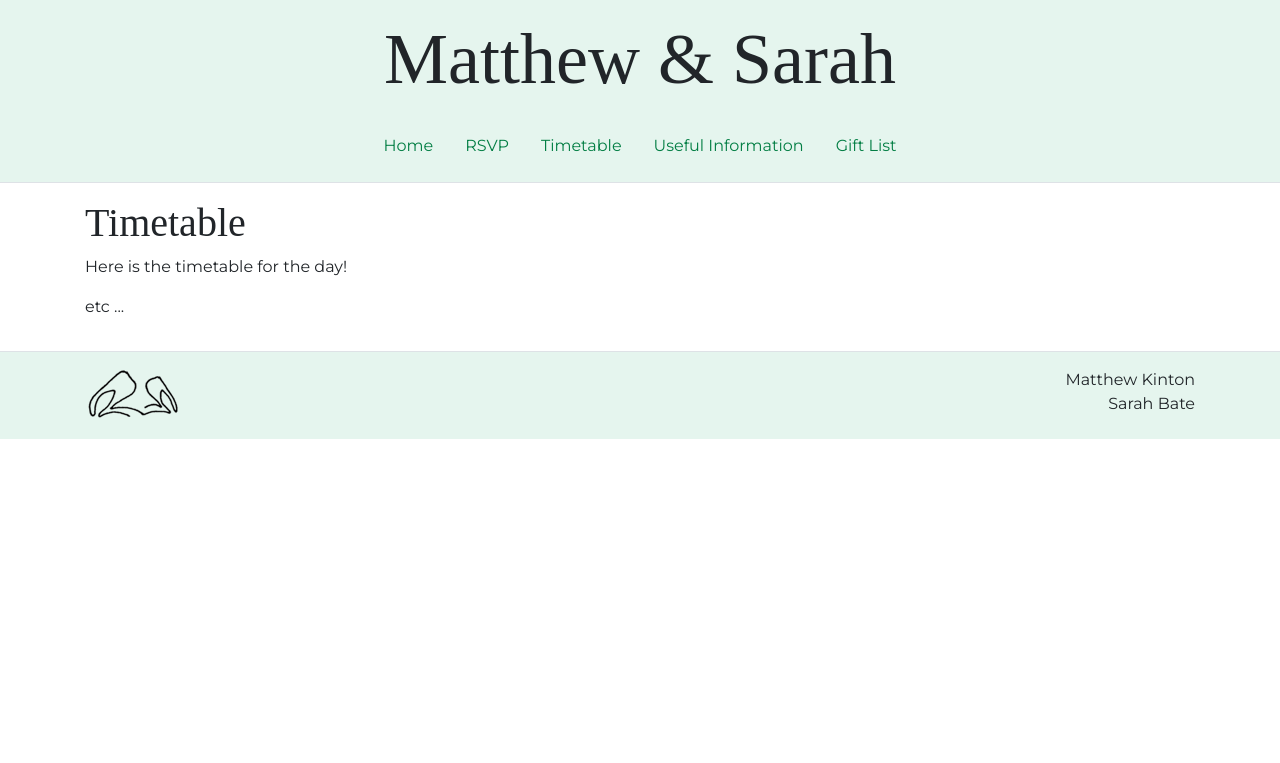
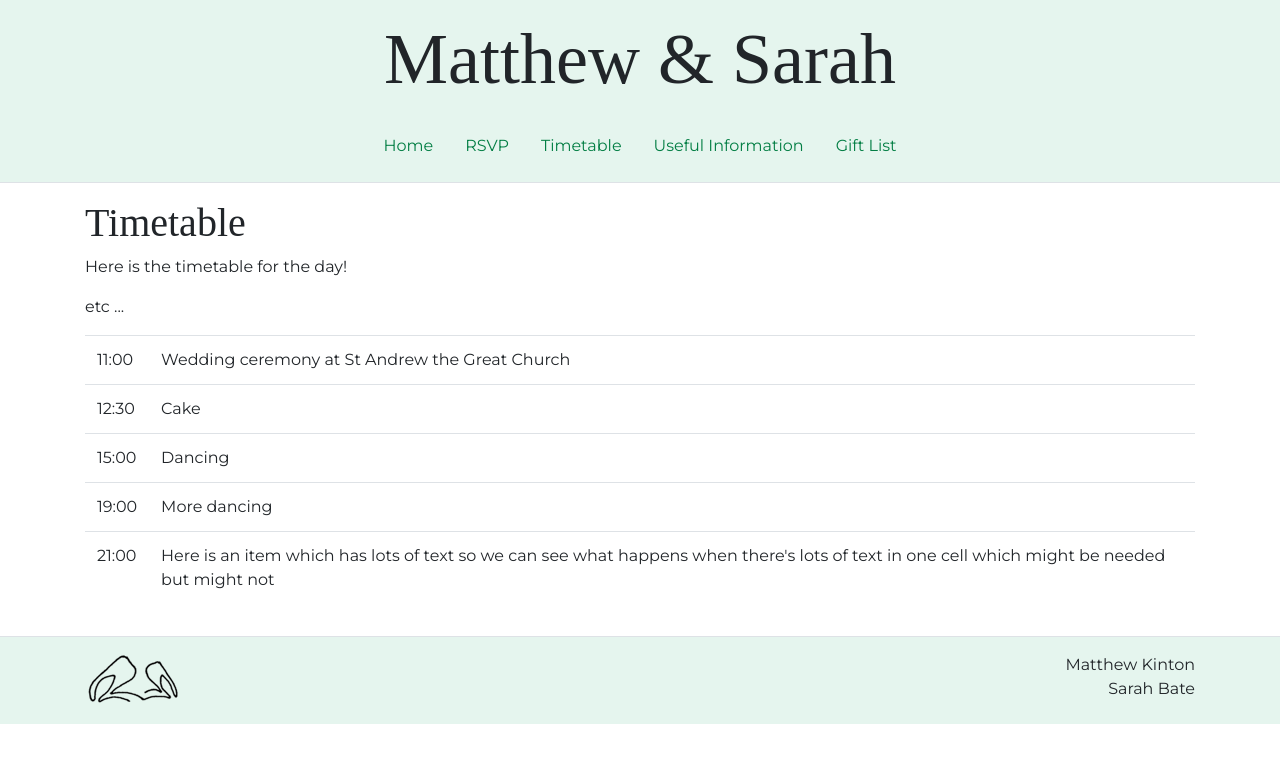
Before and after one commit to djcarter85/carterwedding, a Jekyll site: the page built from timetable.html, in a window 1280 px wide. Shown: the top 763 px of the page. Built offline with Jekyll 4.4.1, drawn with Linux system fonts in a browser that asks for light colours; some web fonts are replaced.

Commit message:
Timetable layout

```diff
--- a/timetable.html
+++ b/timetable.html
@@ -6,3 +6,28 @@ layout: default
 <p>Here is the timetable for the day!</p>
 
 <p>etc ...</p>
+
+<table class="table">
+  <tbody>
+    <tr>
+      <td>11:00</td>
+      <td>Wedding ceremony at St Andrew the Great Church</td>
+    </tr>
+    <tr>
+      <td>12:30</td>
+      <td>Cake</td>
+    </tr>
+    <tr>
+      <td>15:00</td>
+      <td>Dancing</td>
+    </tr>
+    <tr>
+      <td>19:00</td>
+      <td>More dancing</td>
+    </tr>
+    <tr>
+      <td>21:00</td>
+      <td>Here is an item which has lots of text so we can see what happens when there's lots of text in one cell which might be needed but might not</td>
+    </tr>
+  </tbody>
+</table>
```
